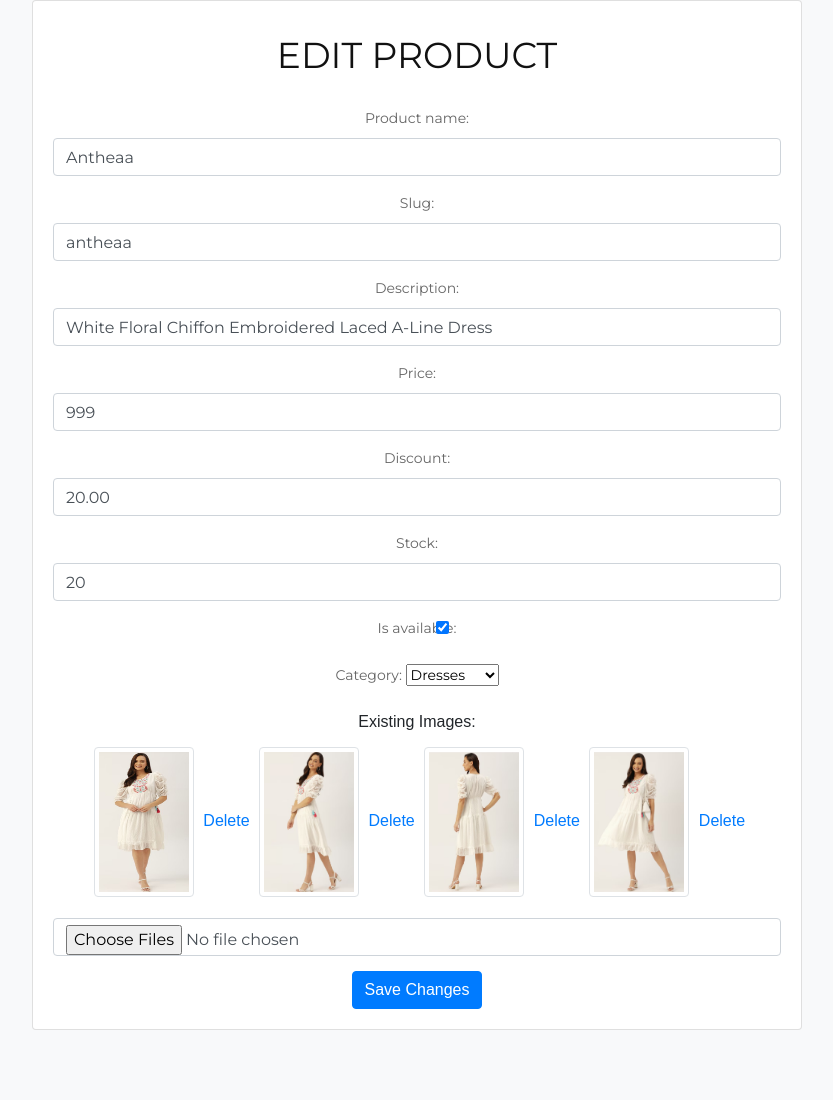
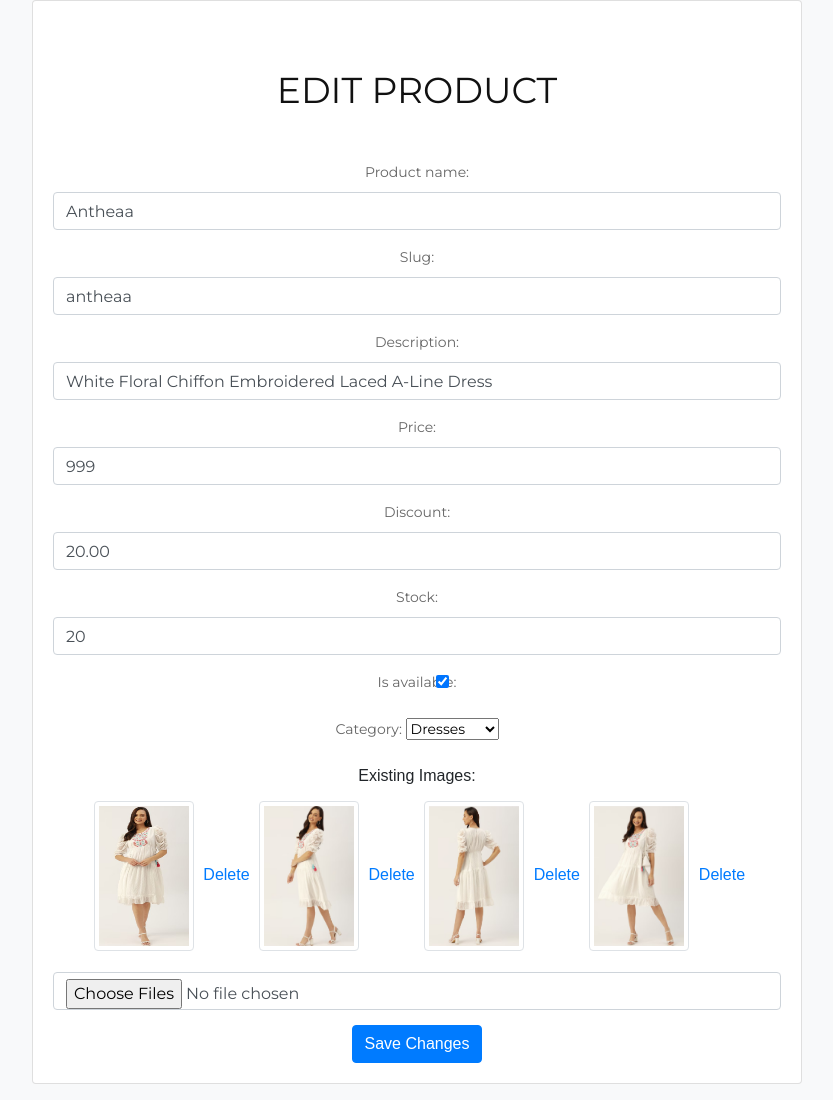
Before and after one commit to myself-ameesha/Ecommerce_project, a Django app: page /adminn/editproduct/13/ in a window 1280 px wide. Shown: the part 144-1244 px from the top of the page, without its empty margins (223-1056 px from the left). Before the commit the page ends 1174 px from the top, so only its background shows below. Run offline with Django 4.2, Linux system fonts and the light colour scheme; a user stored in the database is signed in; data comes from the database, SQL or seed files in the repository; some libraries are stand-ins or nearby versions.

Commit message:
editproduct.html

```diff
--- a/templates/adminn/editproduct.html
+++ b/templates/adminn/editproduct.html
@@ -4,7 +4,7 @@
 <div class="container pb-3">
     <div class="card">
         <div class="card-body">
-            <h2 class="text-center alert">EDIT PRODUCT</h2>
+            <h2 class="text-center pt-5 pb-5">EDIT PRODUCT</h2>
             <form method="post" enctype="multipart/form-data">
                 {% csrf_token %}
                 {{ form.as_p }}
```
